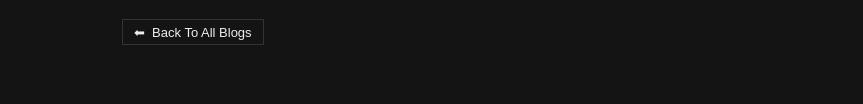
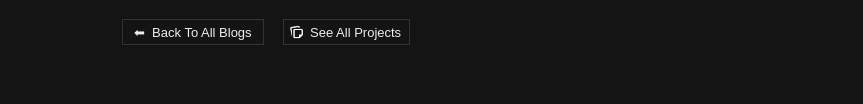
Before and after one commit to UniKerogen/UniKerogen.github.io, a plain HTML site: page blog/kuangsCloud.html in a window 1280 px wide. Shown: the part 2287-2391 px from the top of the page, without its empty margins (208-1071 px from the left). Drawn offline with Linux system fonts and the light colour scheme.

Commit message:
New Button in Blogs

```diff
--- a/blog/kuangsCloud.html
+++ b/blog/kuangsCloud.html
@@ -107,6 +107,12 @@
                     <span class="square-button">⬅ &nbsp;Back To All Blogs</span>
                 </a>
             </div>
+            <div class="square-button-container">
+                <a href="/project.html" class="square-button-item-container">
+                    <img src="/resources/buttons/project_icon.png" alt="Image" style="width: 15px; padding-left: 3px; margin: 0; transform: translateY(-50%); position: absolute; top: 50%">
+                    <span class="square-button" style="padding: 5px; padding-left: 23px; margin: 0;">See All Projects</span>
+                </a>
+            </div>
         </div>
     </div>
 
```
Also changed, not shown: blog/kuangsPlace.html (+6 -0 lines), resources/buttons/project_icon.png (added), 1 other file.
